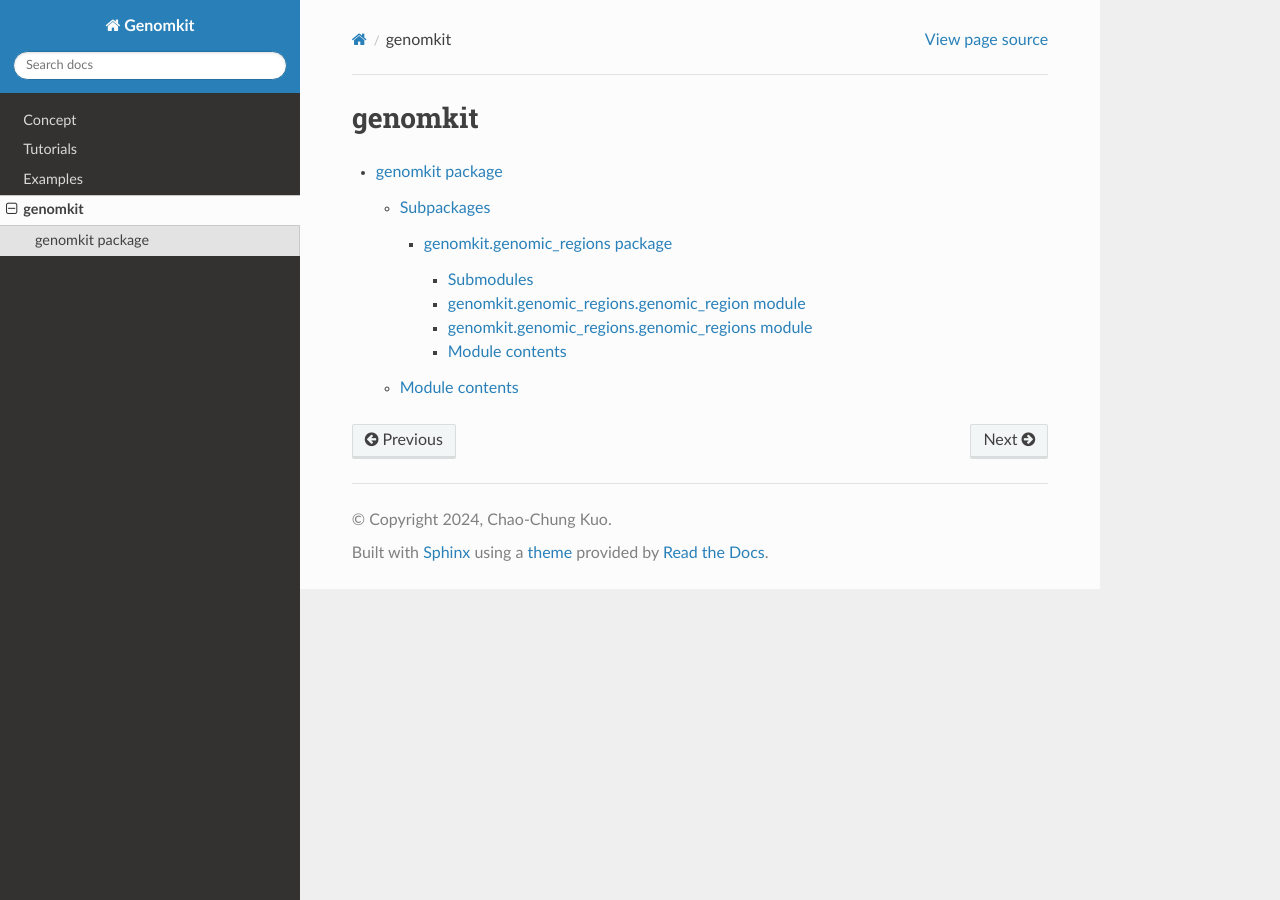
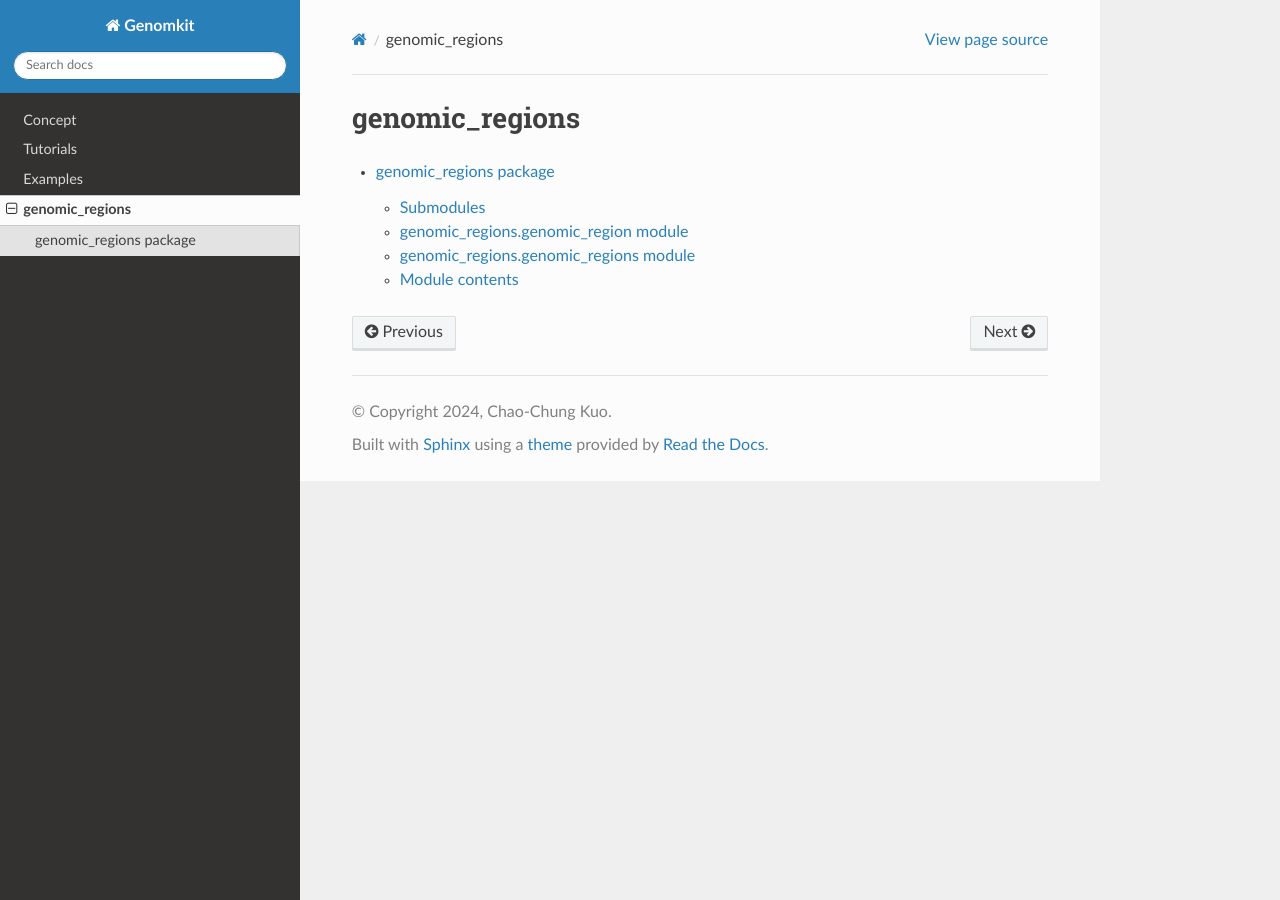
Before and after one commit to chaochungkuo/GenomKit, a Sphinx documentation site: the page built from docs/source/modules.rst, in a window 1280 px wide. Built offline with Sphinx 7.4.7 and the Read the Docs theme 2.0.0, drawn with Linux system fonts in a browser that asks for light colours.

Commit message:
update doc

```diff
--- a/docs/source/genomkit.genomic_regions.rst
+++ /dev/null
@@ -1,29 +0,0 @@
-genomkit.genomic\_regions package
-=================================
-
-Submodules
-----------
-
-genomkit.genomic\_regions.genomic\_region module
-------------------------------------------------
-
-.. automodule:: genomkit.genomic_regions.genomic_region
-   :members:
-   :undoc-members:
-   :show-inheritance:
-
-genomkit.genomic\_regions.genomic\_regions module
--------------------------------------------------
-
-.. automodule:: genomkit.genomic_regions.genomic_regions
-   :members:
-   :undoc-members:
-   :show-inheritance:
-
-Module contents
----------------
-
-.. automodule:: genomkit.genomic_regions
-   :members:
-   :undoc-members:
-   :show-inheritance:
--- a/docs/source/genomkit.rst
+++ /dev/null
@@ -1,18 +0,0 @@
-genomkit package
-================
-
-Subpackages
------------
-
-.. toctree::
-   :maxdepth: 4
-
-   genomkit.genomic_regions
-
-Module contents
----------------
-
-.. automodule:: genomkit
-   :members:
-   :undoc-members:
-   :show-inheritance:
--- a/docs/source/modules.rst
+++ b/docs/source/modules.rst
@@ -1,7 +1,7 @@
-genomkit
-========
+genomic_regions
+===============
 
 .. toctree::
    :maxdepth: 4
 
-   genomkit
+   genomic_regions
```
Also changed, not shown: 1 other file.
